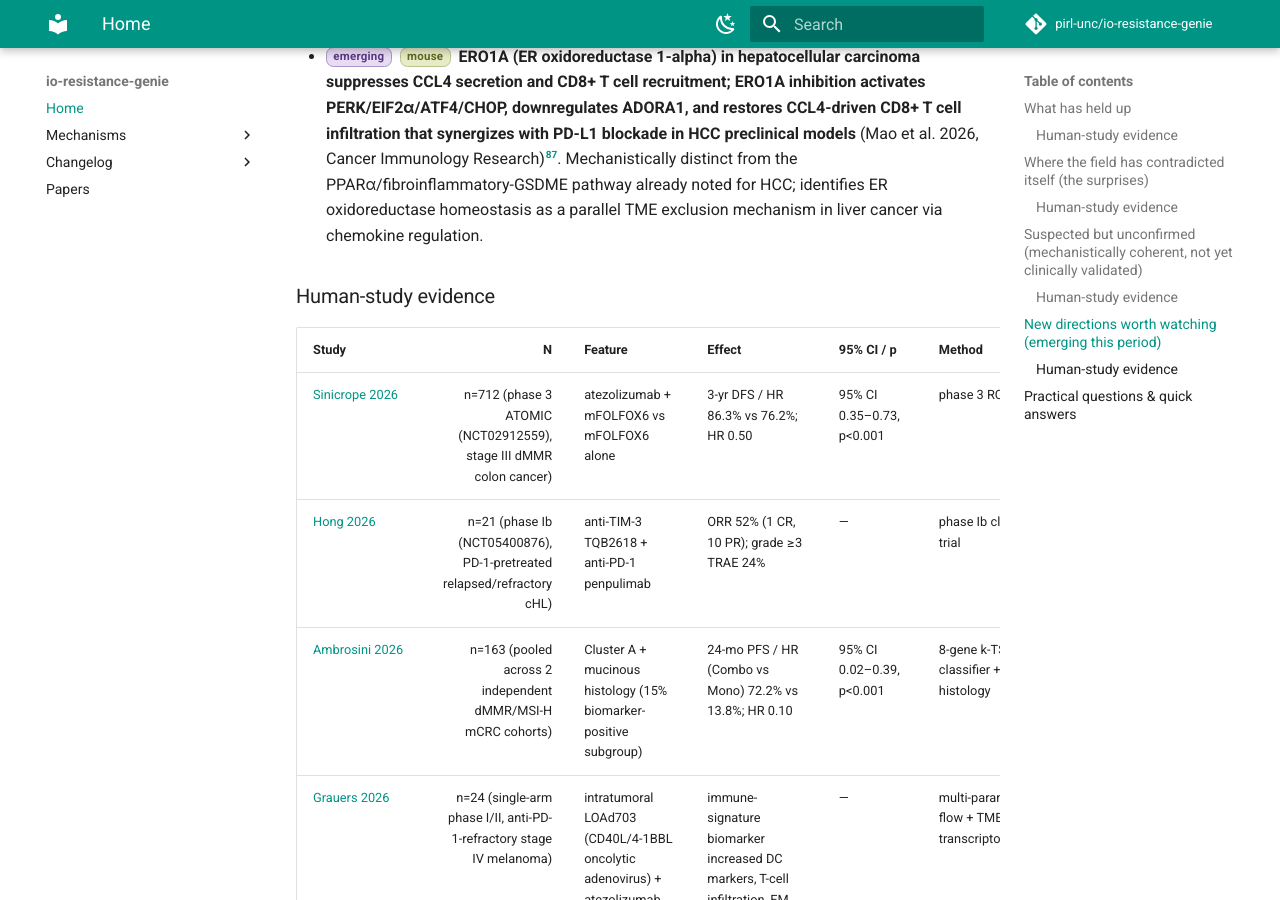
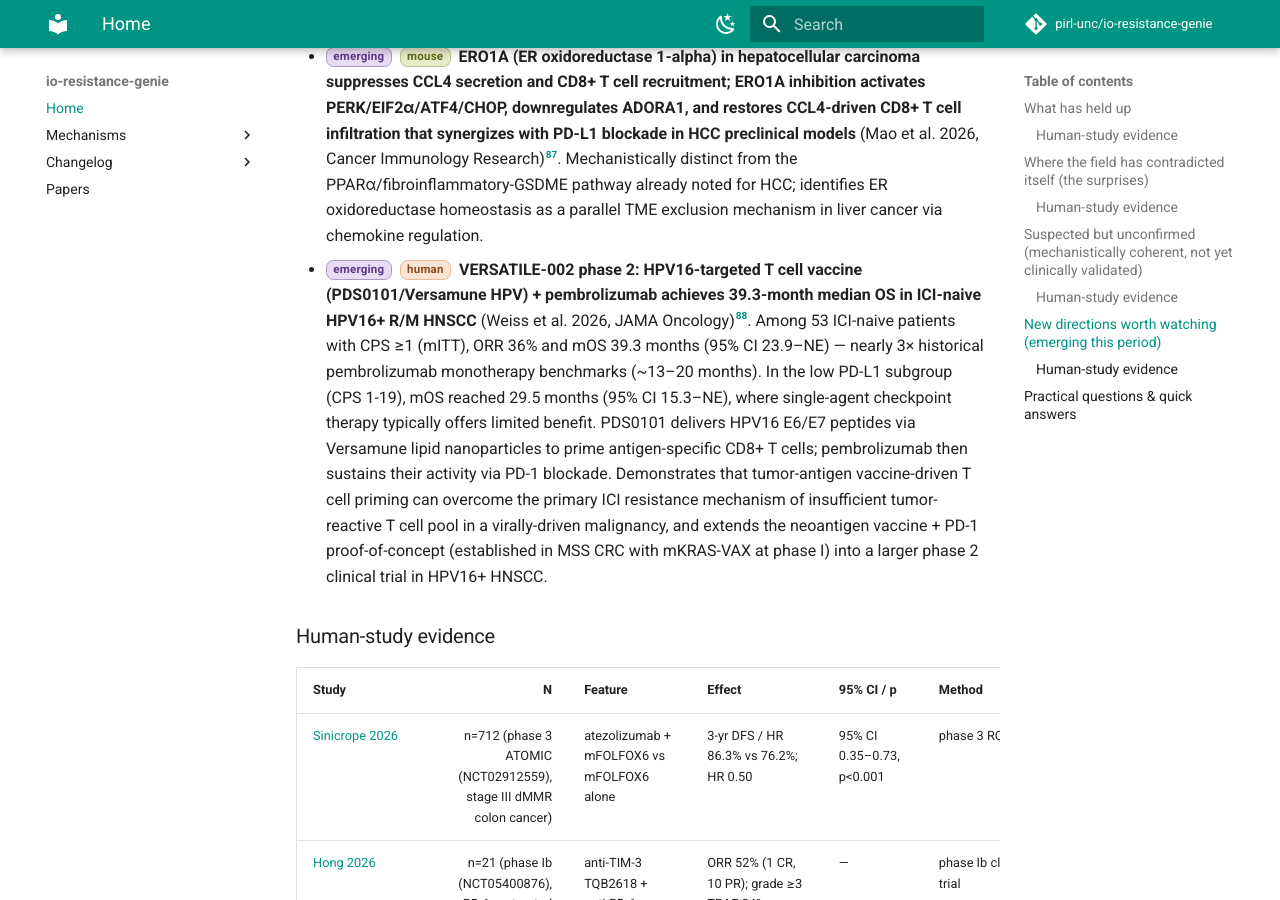
Before and after one commit to pirl-unc/io-resistance-genie, an MkDocs documentation site: the page built from docs/index.md, in a window 1280 px wide and 900 px high, scrolled down 17766 px. Built offline with MkDocs 1.6.1 and Material for MkDocs 9.7.7, drawn with Linux system fonts in a browser that asks for light colours; comment, search, counter and statistics services are not loaded; some of the changed text lies outside the part shown.

Commit message:
chore: literature update 2026-09-22 — 1 novel, 0 refined, 0 challenged
VERSATILE-002 phase 2 (Weiss et al. 2026, JAMA Oncology, DOI: 10.1001/jamaoncol.2026.3492):
PDS0101 (Versamune HPV16 E6/E7 vaccine) + pembrolizumab achieves mOS 39.3 months
(CPS ≥1, n=53) and 29.5 months (CPS 1-19) in ICI-naive HPV16+ R/M HNSCC; ORR 36%.
First phase 2 evidence that tumor-antigen vaccine-driven T cell priming overcomes
primary ICI resistance in a virally-driven malignancy.

Co-Authored-By: Claude Sonnet 4.6 <noreply@anthropic.com>
Claude-Session: https://claude.ai/code/session_01VXcHeMRgW9b4qmowaq57DK

```diff
--- a/docs/index.md
+++ b/docs/index.md
@@ -148,6 +148,7 @@ Known initial findings that later weakened under replication or didn't translate
 - <span class="tier tier-emerg">emerging</span> <span class="sp sp-mouse">mouse</span> **Tumor-intrinsic ADAR1 edits dsRNA substrates to suppress innate immune sensing, dampening cDC1 activation and contributing to primary ICI resistance in pancreatic cancer; ADAR1 deficiency triggers IFNβ production that activates cDC1s, enhances CD8+ T cell recruitment, and sensitizes cold tumors to anti-PD1** (Li et al. 2026, Cancer Immunology Research)[^doi:10.1158/2326-6066.CIR-25-1626]. ADAR1 inhibition combined with anti-PD1 achieves durable tumor control in pancreatic cancer models. Positions tumor-cell ADAR1 alongside B2M/JAK LOF and Ago2 post-transcriptional IFN suppression as tumor-intrinsic programs that suppress immune recognition — but via an RNA-editing mechanism that, when disrupted, converts dsRNA accumulation into cDC1-activating danger signal rather than directly increasing antigen presentation.
 - <span class="tier tier-emerg">emerging</span> <span class="sp sp-mouse">mouse</span> **NDUFA9, a mitochondrial complex I subunit, governs NK cell metabolic fitness in the GBM TME; NDUFA9-deficient NK cells show impaired OXPHOS and reduced cytotoxicity, and restoring NDUFA9 or engineering NK cells with enhanced complex I activity improves antitumor efficacy in glioblastoma** (Cancer Discovery 2026)[^doi:10.1158/2159-8290.CD-25-0643]. Extends the emerging metabolic resistance narrative — MEK-bioenergetic overload, citraconate depletion, BETi/ODC1 polyamine reinvigoration in T cells — to NK cell complex I biology, identifying a new immune-cell-specific metabolic axis in GBM, a tumor type stubbornly non-responsive to ICB.
 - <span class="tier tier-emerg">emerging</span> <span class="sp sp-mouse">mouse</span> **ERO1A (ER oxidoreductase 1-alpha) in hepatocellular carcinoma suppresses CCL4 secretion and CD8+ T cell recruitment; ERO1A inhibition activates PERK/EIF2α/ATF4/CHOP, downregulates ADORA1, and restores CCL4-driven CD8+ T cell infiltration that synergizes with PD-L1 blockade in HCC preclinical models** (Mao et al. 2026, Cancer Immunology Research)[^doi:10.1158/2326-6066.CIR-25-1471]. Mechanistically distinct from the PPARα/fibroinflammatory-GSDME pathway already noted for HCC; identifies ER oxidoreductase homeostasis as a parallel TME exclusion mechanism in liver cancer via chemokine regulation.
+- <span class="tier tier-emerg">emerging</span> <span class="sp sp-human">human</span> **VERSATILE-002 phase 2: HPV16-targeted T cell vaccine (PDS0101/Versamune HPV) + pembrolizumab achieves 39.3-month median OS in ICI-naive HPV16+ R/M HNSCC** (Weiss et al. 2026, JAMA Oncology)[^doi:10.1001/jamaoncol.2026.3492]. Among 53 ICI-naive patients with CPS ≥1 (mITT), ORR 36% and mOS 39.3 months (95% CI 23.9–NE) — nearly 3× historical pembrolizumab monotherapy benchmarks (~13–20 months). In the low PD-L1 subgroup (CPS 1-19), mOS reached 29.5 months (95% CI 15.3–NE), where single-agent checkpoint therapy typically offers limited benefit. PDS0101 delivers HPV16 E6/E7 peptides via Versamune lipid nanoparticles to prime antigen-specific CD8+ T cells; pembrolizumab then sustains their activity via PD-1 blockade. Demonstrates that tumor-antigen vaccine-driven T cell priming can overcome the primary ICI resistance mechanism of insufficient tumor-reactive T cell pool in a virally-driven malignancy, and extends the neoantigen vaccine + PD-1 proof-of-concept (established in MSS CRC with mKRAS-VAX at phase I) into a larger phase 2 clinical trial in HPV16+ HNSCC.
 
 <!-- STUDY-TABLE:START page=index tier=emerging -->
 ### Human-study evidence
@@ -171,6 +172,7 @@ Known initial findings that later weakened under replication or didn't translate
 | [Hejia 2026](https://doi.org/10.1038/s41467-026-74711-8) | n=13 | mKRAS-VAX (pooled 6-mutation KRAS peptide vaccine) + nivolumab + ipilimumab; KRAS-specific T cell immunogenicity | immunogenicity (KRAS-specific T cell response rate) 8/12 evaluable patients showed KRAS-specific T cell responses | — | ICS (intracellular cytokine staining) for KRAS-specific T cell responses + clinical safety monitoring |
 | [(unknown) 2026](https://doi.org/10.1016/j.ccell.2026.07.001) | NSCLC patients on neoadjuvant PD-1 blockade; exact N not available from abstract | TLS-associated CD138+ plasma cell antibodies targeting citrullinated proteins (citrullinated vimentin as key antigen); PADI2-dependent tumor reactivity | tumor reactivity PADI2 ablation eliminates tumor reactivity of TLS plasma cell-derived antibodies | — | Plasma cell profiling + antibody characterization + citrullinated antigen identification + in vivo CAR-T validation |
 | [(unknown) 2026](https://doi.org/10.1016/j.ccell.2026.08.007) | n=241 (241 patients, 441 samples, 10 cancer types; longitudinal scRNA-seq atlas) | TIME subtype transition trajectory (baseline to on-treatment) — inflamed, myeloid-dominant, B-cell-enriched, or excluded subtype | ORR; OS Favorable transition (→inflamed or B-cell-enriched) vs. myeloid persistence/shift; transition outperforms baseline subtype for response prediction | — | Longitudinal scRNA-seq; 77 immune/stromal cell subtypes; 4 conserved TIME subtypes defined pan-cancer |
+| [Weiss 2026](https://doi.org/10.1001/jamaoncol.2026.3492) | n=53 (mITT population with CPS ≥1; ICI-naive) | HPV16-targeted T cell vaccine (PDS0101) + pembrolizumab in HPV16+ R/M HNSCC | OS mOS 39.3 mo (CPS ≥1); 29.5 mo (CPS 1-19); ORR 36% | CPS ≥1: 95% CI 23.9–NE; CPS 1-19: 95% CI 15.3–NE | Phase 2 nonrandomized clinical trial |
 <!-- STUDY-TABLE:END -->
 
 
@@ -275,3 +277,4 @@ See per-mechanism deep dives in the navigation. The [papers appendix](papers.md)
 [^doi:10.1158/2326-6066.CIR-25-1626]: Cancer Immunology Research 2026 (PMID 42308348) — Tumor-intrinsic ADAR1 suppresses dsRNA sensing in pancreatic cancer; ADAR1 deficiency triggers IFNβ→cDC1 activation→CD8+ T cell recruitment; ADAR1 KO + anti-PD1 achieves durable tumor control in cold pancreatic cancer models. [Link](https://doi.org/10.1158/2326-6066.CIR-25-1626).
 [^doi:10.1158/2159-8290.CD-25-0643]: Cancer Discovery 2026 (PMID 41944586) — NDUFA9/mitochondrial complex I governs NK cell OXPHOS fitness in GBM; NDUFA9-deficient NK cells show impaired cytotoxicity; restoring NDUFA9 or engineering NK cells with enhanced complex I activity improves antitumor efficacy. [Link](https://doi.org/10.1158/2159-8290.CD-25-0643).
 [^doi:10.1158/2326-6066.CIR-25-1471]: Cancer Immunology Research 2026 (PMID 42644613) — ERO1A in HCC suppresses CCL4 secretion and CD8+ T cell recruitment via PERK/EIF2α/ATF4/CHOP-ADORA1-cGMP/PKG pathway; ERO1A inhibition + PD-L1 blockade synergize in HCC preclinical models. [Link](https://doi.org/10.1158/2326-6066.CIR-25-1471).
+[^doi:10.1001/jamaoncol.2026.3492]: Weiss J et al. 2026 JAMA Oncology — VERSATILE-002 phase 2 nonrandomized trial; PDS0101 (HPV16 E6/E7 Versamune vaccine) + pembrolizumab in HPV16+ R/M HNSCC; mOS 39.3 mo (CPS ≥1, n=53), 29.5 mo (CPS 1-19); ORR 36%; first clinical evidence that HPV16-targeted neoantigen vaccination overcomes primary PD-1 resistance in low PD-L1 HNSCC. [Link](https://doi.org/10.1001/jamaoncol.2026.3492).
```
Also changed, not shown: docs/changelog/2026-09-22.md (added, +17 -0 lines), docs/mechanisms/clinical-interventions.md (+3 -0 lines), docs/papers.md (+2 -1 lines), 4 other files.
